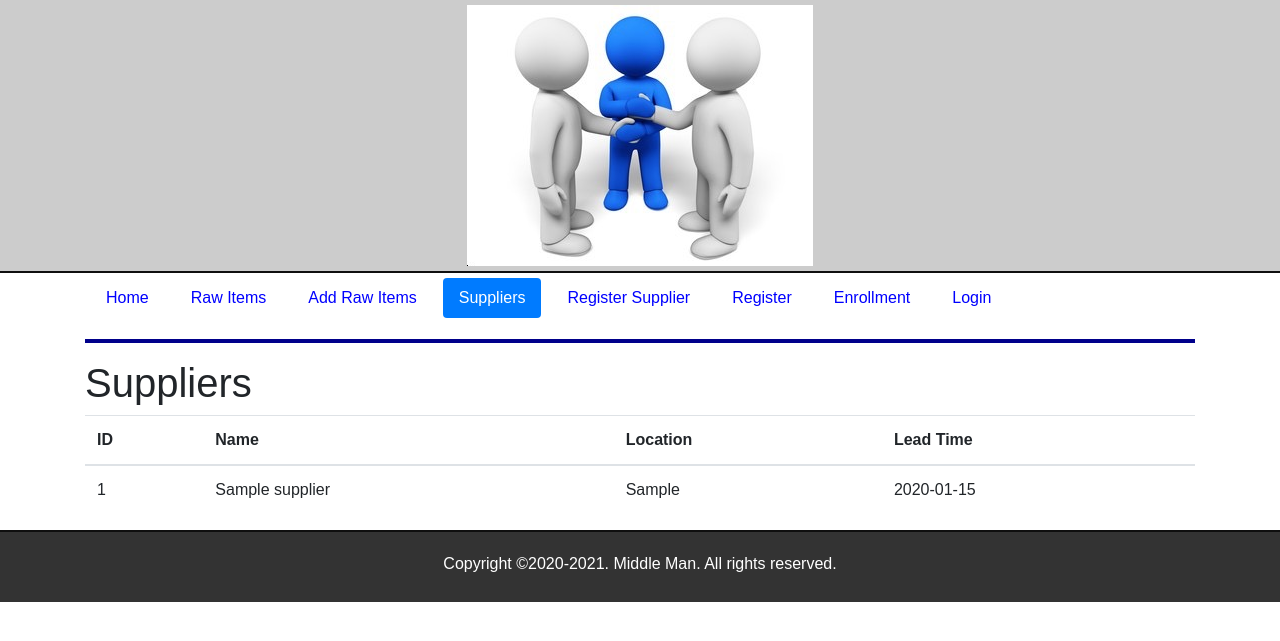
After one commit to shravantawri/Middleman, a Flask app: page /supplier in a window 1280 px wide. The commit adds this page. Shown: the top 641 px of the page. Run offline with Flask 2, Linux system fonts and the light colour scheme; tables that the repository leaves empty hold one stand-in row (values such as "Sample post"); some libraries are stand-ins or nearby versions.

Commit message:
feat: Add supplier show and register

```diff
--- a/application/routes.py
+++ b/application/routes.py
@@ -1,7 +1,7 @@
 from application import app, models, db
 from flask import render_template, request, json, Response, jsonify, redirect, flash, url_for
-from application.models import User, RawItem, Enrollment
-from application.forms import LoginForm, RegistrationForm, ItemForm
+from application.models import User, RawItem, Enrollment, Supplier
+from application.forms import LoginForm, RegistrationForm, ItemForm, SupplierForm
 
 import os
 
@@ -212,3 +212,31 @@ def get_qr_code(sku_id):
     # print(list(buffer.getvalue()))
 
     return redirect(url_for('static', filename='images/'+sku_id + '.png'), code=301)
+
+
+@app.route("/supplier/register", methods=["GET", "POST"])
+def register_supplier():
+    form = SupplierForm()
+    if form.validate_on_submit():
+        id = form.id.data
+        location = form.location.data
+        name = form.name.data
+        lead_time = form.lead_time.data
+        supplier = Supplier(
+            id=id,
+            location=location,
+            name=name,
+            lead_time=lead_time,
+        )
+        db.session.add(supplier)
+        db.session.commit()
+        flash("You have successfully registered the supplier", "success")
+        return redirect(url_for('supplier'))
+    return render_template("register_supplier.html", title="Register Supplier", form=form, register_supplier=True)
+
+
+@app.route("/supplier", methods=["GET"])
+def supplier(term=None):
+    supplier_data = Supplier.query.all()
+
+    return render_template("supplier.html", supplierData=supplier_data, supplier=True)
--- a/application/templates/includes/nav.html
+++ b/application/templates/includes/nav.html
@@ -7,6 +7,10 @@
                     class="nav-link {% if raw_items %}active{% endif %}">Raw Items</a></li>
             <li class="nav-item"><a href="{{ url_for('add_raw_items') }}"
                     class="nav-link {% if add_raw_items %}active{% endif %}">Add Raw Items</a></li>
+            <li class="nav-item"><a href="{{ url_for('supplier') }}"
+                    class="nav-link {% if supplier %}active{% endif %}">Suppliers</a></li>
+            <li class="nav-item"><a href="{{ url_for('register_supplier') }}"
+                    class="nav-link {% if register_supplier %}active{% endif %}">Register Supplier</a></li>
             {% if not session['username'] %}
             <li class="nav-item"><a href="{{ url_for('register') }}"
                     class="nav-link {% if register %}active{% endif %}">Register</a></li>
--- /dev/null
+++ b/application/templates/supplier.html
@@ -0,0 +1,37 @@
+{% extends "layout.html" %}
+
+{% block content %}
+<h1>Suppliers</h1>
+
+<div>
+    <table class="table table-hover">
+        <thead>
+            <tr>
+                <th scope="col">ID</th>
+                <th scope="col">Name</th>
+                <th scope="col">Location</th>
+                <th scope="col">Lead Time</th>
+            </tr>
+        </thead>
+        <tbody>
+
+            {% for data in supplierData %}
+            <tr>
+                <td scope='row'>{{ data["id"] }}</td>
+                <td>{{ data["name"] }}</td>
+                <td>{{ data["location"] }}</td>
+                <td>{{ data["lead_time"] }}</td>
+                <!-- <td>
+                    <form action="{{url_for('delete_item')}}" method="POST">
+                        <input type="hidden" name="sku_id" value="{{data['sku_id']}}">
+                        <button>Delete</button>
+                    </form>
+                </td> -->
+            </tr>
+            {% endfor %}
+
+        </tbody>
+    </table>
+</div>
+
+{% endblock %}
```
Also changed, not shown: application/forms.py (+14 -1 lines), application/models.py (+25 -0 lines), application/templates/register_supplier.html (added, +46 -0 lines), migrations/versions/9dcdf21de31d_.py (added, +34 -0 lines).
